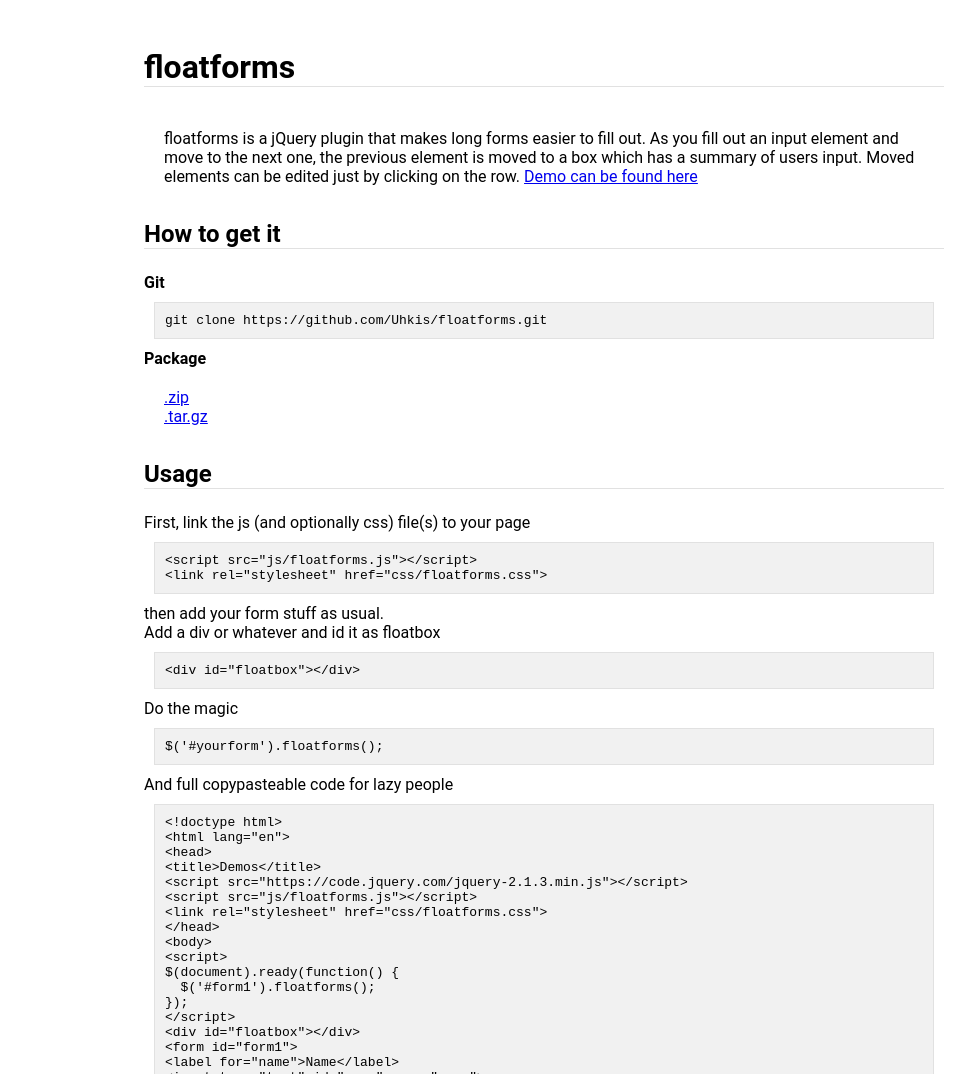
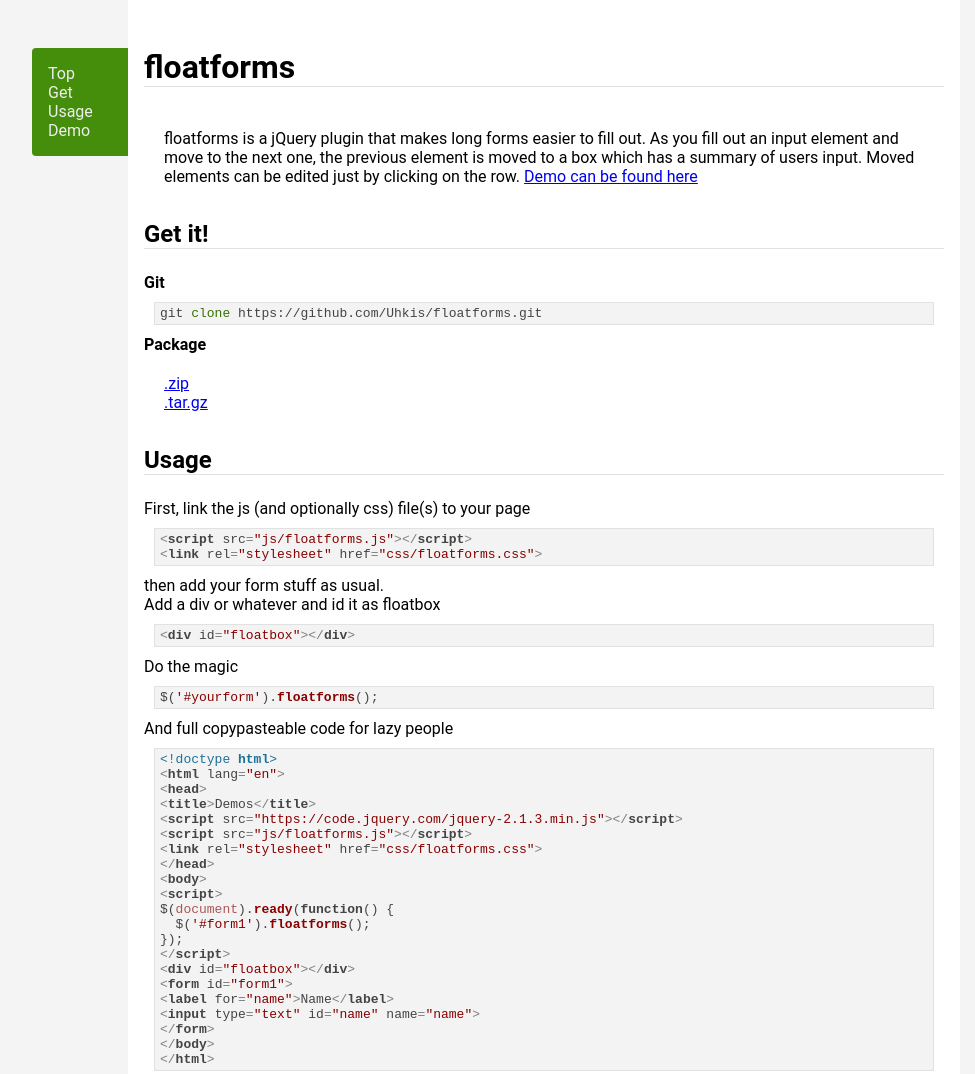
Before and after one commit to Uhkis/floatforms, a plain HTML site: page index.html in a window 1280 px wide. Shown: the top 1074 px of the page, without its empty margins (96-1071 px from the left). Drawn offline with nearby package versions, Linux system fonts and the light colour scheme.

Commit message:
Prettify index page.

```diff
--- a/css/style.css
+++ b/css/style.css
@@ -5,6 +5,7 @@
 
 body {
   font-family: 'Roboto', 'Arial', serif;
+  background-color: #f4f4f4;
 }
 
 code, p {
@@ -25,6 +26,7 @@
   margin: 0 auto;
   padding: 1em;
   height: 100%;
+  background-color: #fff;
 }
 
 h1, h2 {
@@ -32,3 +34,31 @@
   margin-top: 1em;
   border-bottom: 1px solid #e1e1e1;
 }
+
+#menu {
+  float: left;
+  margin-left: -7em;
+  width: 5em;
+  top: 3em;
+  position: fixed;
+  background-color: #458E0B;
+  padding: 1em;
+  padding-right: 0;
+  border-top-left-radius: 4px;
+  border-bottom-left-radius: 4px;
+}
+
+#menu li {
+  list-style-type: none;
+}
+
+#menu li a {
+  text-decoration: none;
+  display: block;
+  color: #eee;
+  padding-right: 1em;
+}
+
+#menu li a:hover {
+  background-color: #347d0a;
+}
--- a/index.html
+++ b/index.html
@@ -3,17 +3,30 @@
 <head>
 <title>floatforms jQuery plugin</title>
 <link rel="stylesheet" href="css/style.css">
+<link rel="stylesheet" href="//cdnjs.cloudflare.com/ajax/libs/highlight.js/8.5/styles/default.min.css">
+<script src="//code.jquery.com/jquery-2.1.3.min.js"></script>
+<script src="//cdnjs.cloudflare.com/ajax/libs/highlight.js/8.5/highlight.min.js"></script>
 </head>
 <body>
+<script src="js/main.js"></script>
 <div id="wrapper">
+<div id="menu">
+<strong></strong>
+<ul>
+  <li><a href="#top">Top</a></li>
+  <li><a href="#get">Get</a></li>
+  <li><a href="#usage">Usage</a></li>
+  <li><a href="#demo">Demo</a></li>
+</ul>
+</div>
 <header>
-<h1>floatforms</h1>
+<h1 id="home">floatforms</h1>
 <p>floatforms is a jQuery plugin that makes long forms easier to fill out. As you fill out an input element and move to the next one, the previous element is moved to a box which has a summary of users input. Moved elements can be edited just by clicking on the row. <a href="demo.html">Demo can be found here</a></p>
 </header>
 <section>
-<h2>How to get it</h2>
+<h2 id="get">Get it!</h2>
 <strong>Git</strong>
-<code>git clone https://github.com/Uhkis/floatforms.git
+<code class="git">git clone https://github.com/Uhkis/floatforms.git
 </code>
 <strong>Package</strong><br>
 <p>
@@ -22,19 +35,19 @@
 </p>
 </section>
 <section>
-<h2>Usage</h2>
+<h2 id="usage">Usage</h2>
 First, link the js (and optionally css) file(s) to your page
-<code>&lt;script src=&quot;js/floatforms.js&quot;&gt;&lt;/script&gt;
+<code class="html">&lt;script src=&quot;js/floatforms.js&quot;&gt;&lt;/script&gt;
 &lt;link rel=&quot;stylesheet&quot; href=&quot;css/floatforms.css&quot;&gt;
 </code>
 then add your form stuff as usual.<br>
 
 Add a div or whatever and id it as floatbox
-<code>&lt;div id=&quot;floatbox&quot;&gt;&lt;/div&gt;
+<code class="html">&lt;div id=&quot;floatbox&quot;&gt;&lt;/div&gt;
 </code>
 
 Do the magic
-<code>$('#yourform').floatforms();</code>
+<code class="javascript">$('#yourform').floatforms();</code>
 
 And full copypasteable code for lazy people
 <code>&lt;!doctype html&gt;
@@ -61,7 +74,7 @@
 </code>
 </section>
 <section>
-<h2>Demo</h2>
+<h2 id="demo">Demo</h2>
 <a href="demo.html">to the demo page</a>
 </section>
 </div>
--- /dev/null
+++ b/js/main.js
@@ -0,0 +1,8 @@
+$(document).ready(function() {
+  var mwidth = $('#menu').outerWidth();
+  var wlpadding = parseInt($('#wrapper').css('padding-left'));
+  $('#menu').css('margin-left', -(mwidth+wlpadding));
+  $('code').each(function(i, block) {
+    hljs.highlightBlock(block);
+  });
+});
```
